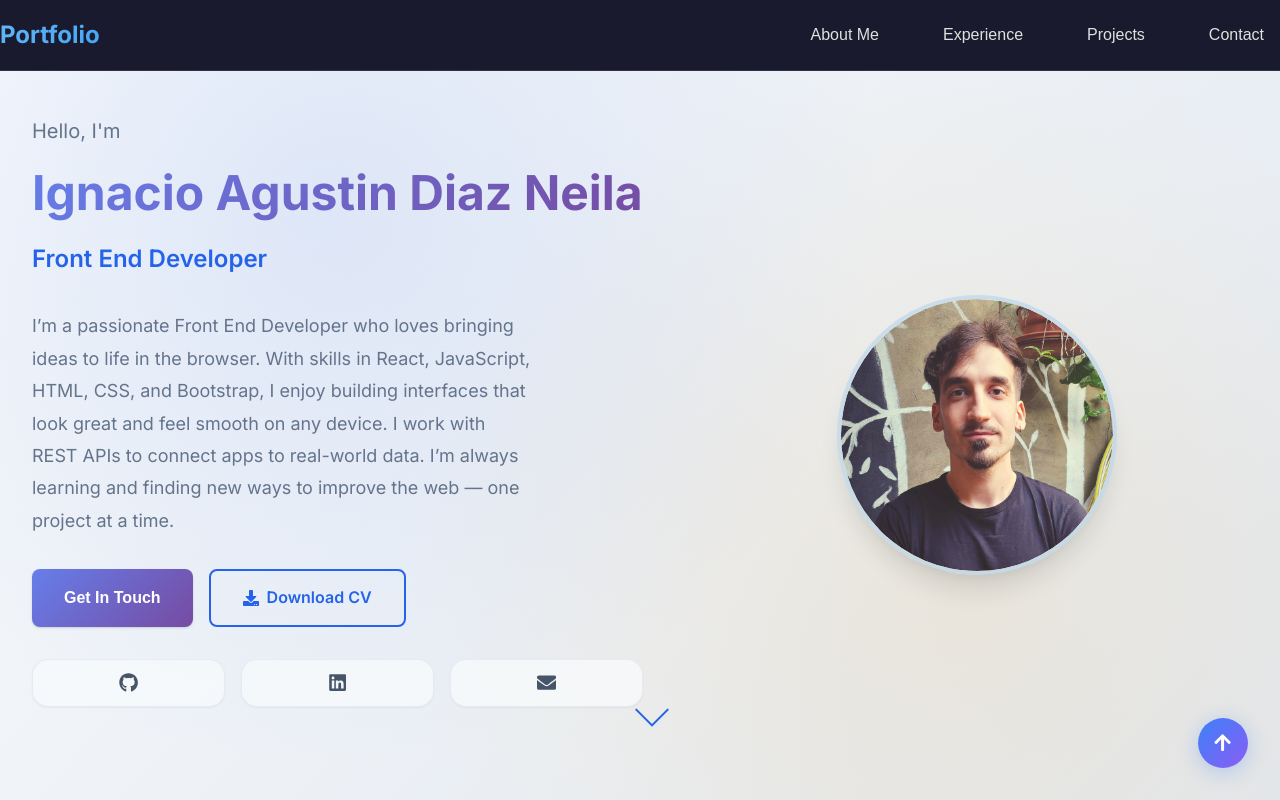
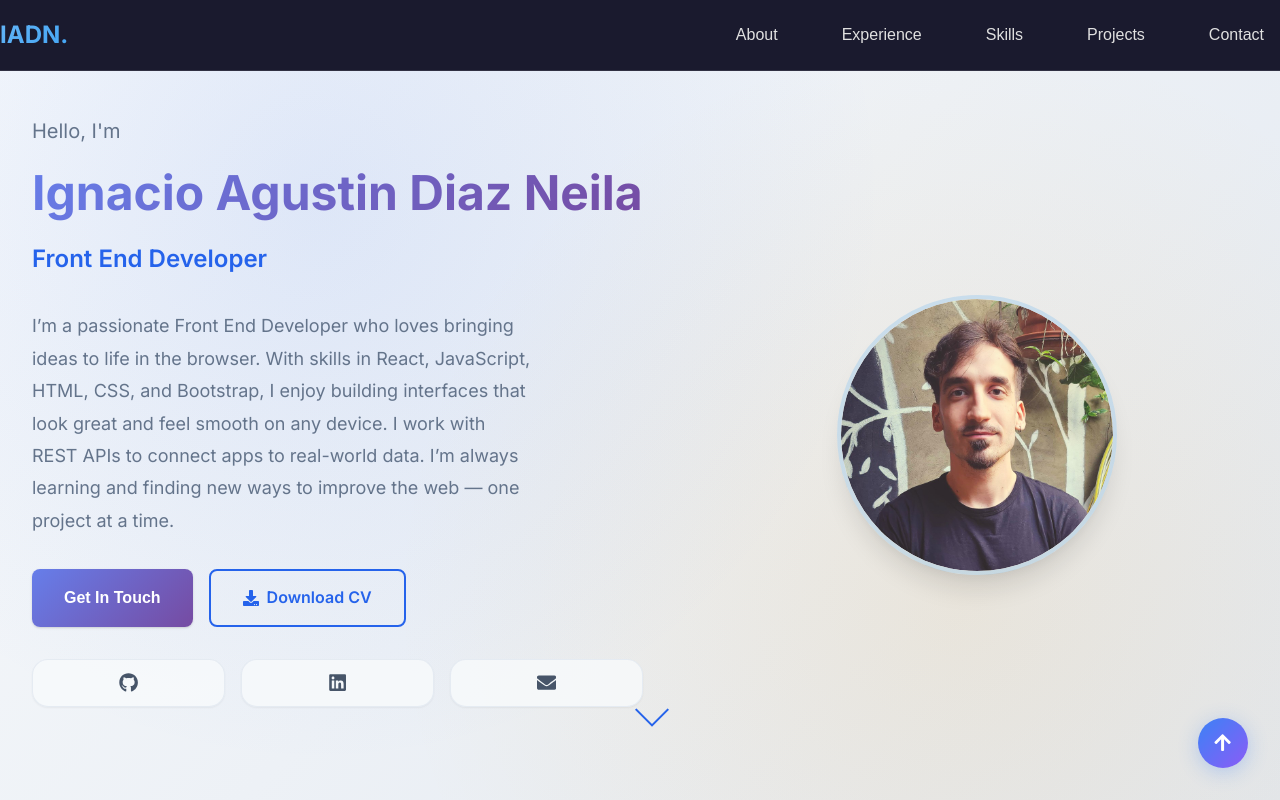
Before and after one commit to IgnacioDN/Portfolio, a React (Vite) app in the folder Portfolio-Project/: page / in a window 1280 px wide. Shown: the top 800 px of the page. Built offline with nearby package versions, Linux system fonts and the light colour scheme.

Commit message:
Refactor header text and button labels
Updated header component to improve text and button labels.

```diff
--- a/Portfolio-Project/src/components/Header.jsx
+++ b/Portfolio-Project/src/components/Header.jsx
@@ -27,13 +27,16 @@ const Header = () => {
     <header className={`portfolio-header ${scrolled ? 'scrolled' : ''}`}>
       <div className="header-container">
         <div className="header-logo">
-          <h2>Portfolio</h2>
+          <h2>
+            IADN<span>.</span>
+          </h2>
         </div>
 
         <nav className={`nav-menu ${menuOpen ? 'open' : ''}`}>
           <ul>
-            <li><button onClick={() => scrollToSection('about')}>About Me</button></li>
+            <li><button onClick={() => scrollToSection('about')}>About</button></li>
             <li><button onClick={() => scrollToSection('experience')}>Experience</button></li>
+            <li><button onClick={() => scrollToSection('skills')}>Skills</button></li>
             <li><button onClick={() => scrollToSection('projects')}>Projects</button></li>
             <li><button onClick={() => scrollToSection('contact')}>Contact</button></li>
           </ul>
```
